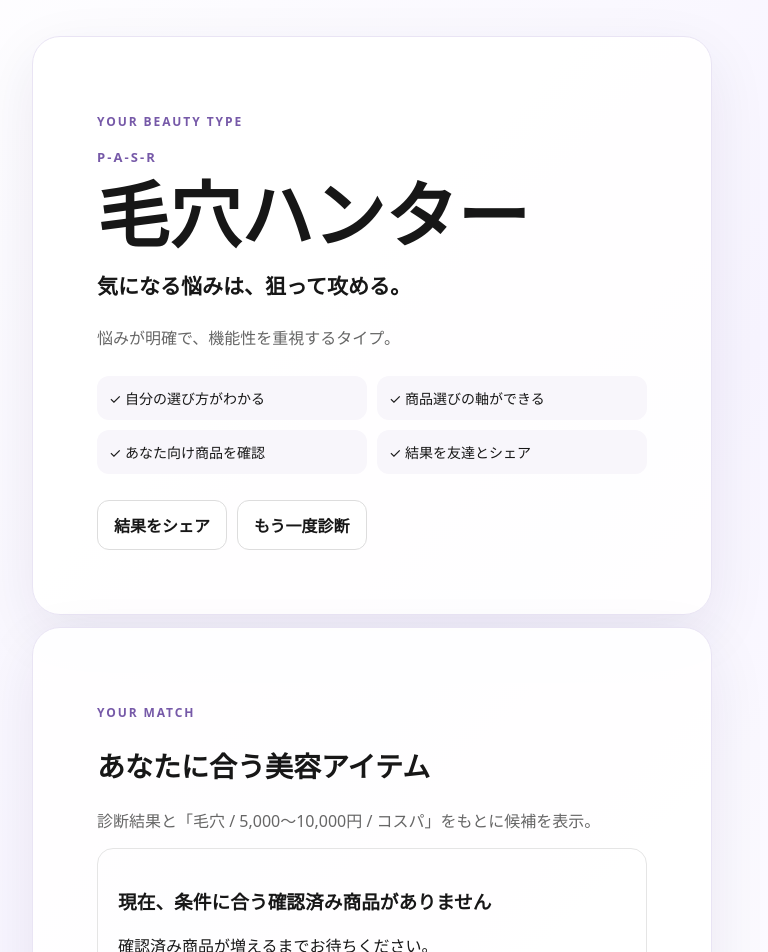
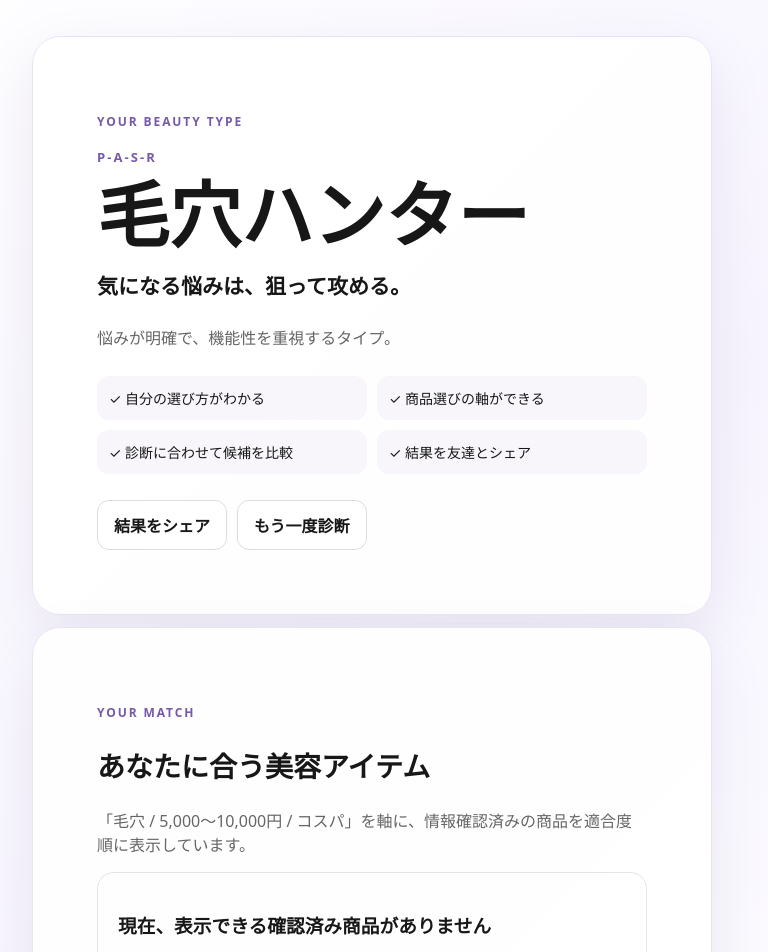
Before and after one commit to zmgt362-beep/biyoselect, a Next.js app: page /result in a window 1280 px wide. Shown: the top 952 px of the page, without its empty margins (228-996 px from the left). Built offline with nearby package versions, Linux system fonts and the light colour scheme.

Commit message:
Fix diagnosis recommendations and prevent empty results

```diff
--- a/app/result/page.tsx
+++ b/app/result/page.tsx
@@ -4,8 +4,35 @@ import {getBeautyType} from '@/lib/diagnosis/types';
 import {getCatalog} from '@/lib/notion/catalog';
 import {rankProducts} from '@/lib/recommendation/score';
 import type {Budget,Concern,Priority} from '@/lib/recommendation/types';
-const labels:Record<string,string>={pores:'毛穴',dryness:'乾燥',spots:'シミ・くすみ',oiliness:'皮脂・テカリ',low:'〜5,000円',mid:'5,000〜10,000円',high:'10,000円〜',fit:'効果・機能',value:'コスパ',ingredients:'成分'};
+
+const labels:Record<string,string>={pores:'毛穴',dryness:'乾燥',spots:'シミ・くすみ',oiliness:'皮脂・テカリ',firmness:'ハリ・リフト',low:'〜5,000円',mid:'5,000〜10,000円',high:'10,000円〜',fit:'効果・機能',value:'コスパ',ingredients:'成分'};
+
 export default async function ResultPage({searchParams}:{searchParams:Promise<Record<string,string|string[]|undefined>>}){
-const p=await searchParams;const type=Array.isArray(p.type)?p.type[0]:p.type;const beauty=getBeautyType(type??'P-A-S-R');const concern=((Array.isArray(p.concern)?p.concern[0]:p.concern)??'pores') as Concern;const budget=((Array.isArray(p.budget)?p.budget[0]:p.budget)??'mid') as Budget;const priority=((Array.isArray(p.priority)?p.priority[0]:p.priority)??'value') as Priority;const products=await getCatalog();const ranked=rankProducts(products,{concern,budget,priority});
-return <main className='result-page'><section className='type-result'><p className='diagnosis-kicker'>YOUR BEAUTY TYPE</p><div className='type-code'>{beauty.code}</div><h1>{beauty.name}</h1><p className='type-catch'>{beauty.catchphrase}</p><p className='type-description'>{beauty.description}</p><div className='type-grid'><span>✓ 自分の選び方がわかる</span><span>✓ 商品選びの軸ができる</span><span>✓ あなた向け商品を確認</span><span>✓ 結果を友達とシェア</span></div><div className='share-row'><ShareButton name={beauty.name}/><Link href='/select'>もう一度診断</Link></div></section><section className='recommendation'><p className='diagnosis-kicker'>YOUR MATCH</p><h2>あなたに合う美容アイテム</h2><p className='muted'>診断結果と「{labels[concern]} / {labels[budget]} / {labels[priority]}」をもとに候補を表示。</p>{ranked.length===0?<div className='card'><h3>現在、条件に合う確認済み商品がありません</h3><p>確認済み商品が増えるまでお待ちください。</p></div>:ranked.slice(0,3).map((score,i)=>{const product=products.find(x=>x.id===score.productId);if(!product)return null;return <div className='product' key={product.id}><div><span className='tag'>{i===0?'第1候補':`候補 ${i+1}`}</span><h3>{product.name}</h3><p>{product.brand} / {product.priceYen?product.priceYen.toLocaleString()+'円':'価格不明'}</p><p>{score.reasons.join('・')}</p></div><Link className='cta' href={'/product/'+product.id}>詳細を見る →</Link></div>})}</section></main>;
+  const p=await searchParams;
+  const type=Array.isArray(p.type)?p.type[0]:p.type;
+  const beauty=getBeautyType(type??'P-A-S-R');
+  const concern=((Array.isArray(p.concern)?p.concern[0]:p.concern)??'pores') as Concern;
+  const budget=((Array.isArray(p.budget)?p.budget[0]:p.budget)??'mid') as Budget;
+  const priority=((Array.isArray(p.priority)?p.priority[0]:p.priority)??'value') as Priority;
+  const products=await getCatalog();
+  const ranked=rankProducts(products,{concern,budget,priority});
+  return <main className='result-page'>
+    <section className='type-result'>
+      <p className='diagnosis-kicker'>YOUR BEAUTY TYPE</p><div className='type-code'>{beauty.code}</div><h1>{beauty.name}</h1>
+      <p className='type-catch'>{beauty.catchphrase}</p><p className='type-description'>{beauty.description}</p>
+      <div className='type-grid'><span>✓ 自分の選び方がわかる</span><span>✓ 商品選びの軸ができる</span><span>✓ 診断に合わせて候補を比較</span><span>✓ 結果を友達とシェア</span></div>
+      <div className='share-row'><ShareButton name={beauty.name}/><Link href='/select'>もう一度診断</Link></div>
+    </section>
+    <section className='recommendation'>
+      <p className='diagnosis-kicker'>YOUR MATCH</p><h2>あなたに合う美容アイテム</h2>
+      <p className='muted'>「{labels[concern]} / {labels[budget]} / {labels[priority]}」を軸に、情報確認済みの商品を適合度順に表示しています。</p>
+      {ranked.length===0?<div className='card'><h3>現在、表示できる確認済み商品がありません</h3><p>商品データを追加・確認中です。</p></div>:
+      ranked.slice(0,3).map((score,i)=>{const product=products.find(x=>x.id===score.productId);if(!product)return null;return <div className='product' key={product.id}>
+        <div><span className='tag'>{i===0?'第1候補':`候補 ${i+1}`}</span><h3>{product.name}</h3>
+        <p>{product.brand} / {product.priceYen?product.priceYen.toLocaleString()+'円':'価格不明'}</p><p>{score.reasons.join('・')}</p>
+        {!product.affiliateConfirmed&&<small className='muted'>購入リンクは現在準備中</small>}</div>
+        <Link className='cta' href={'/product/'+product.id}>詳細を見る →</Link>
+      </div>})}
+    </section>
+  </main>;
 }
```
